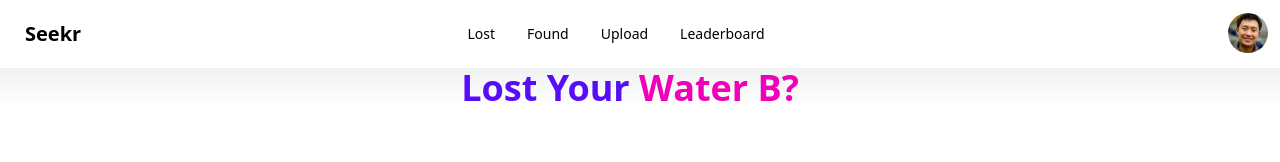
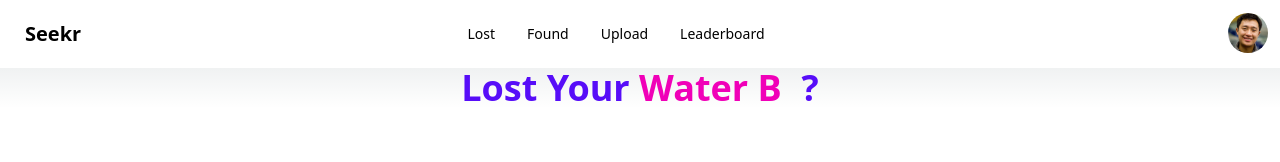
Before and after one commit to nsivaku/seekr, a Next.js app: page / in a window 1280 px wide. Shown: the top 162 px of the page. Built offline with nearby package versions, Linux system fonts and the light colour scheme.

Commit message:
Home button

```diff
--- a/components/NavBar.tsx
+++ b/components/NavBar.tsx
@@ -43,7 +43,10 @@ export default function NavBar() {
               </li>
             </ul>
           </div>
-          <a className="btn btn-ghost normal-case text-xl">Seekr</a>
+          <Link href={"./"}>
+            {" "}
+            <div className="btn btn-ghost normal-case text-xl">Seekr</div>{" "}
+          </Link>
         </div>
         <div className="navbar-center hidden lg:flex">
           <ul className="menu menu-horizontal px-1">
--- a/pages/home.tsx
+++ b/pages/home.tsx
@@ -62,9 +62,12 @@ export default function HomePage() {
   }, [phase, lostItem, selectedIndex]);
   return (
     <div>
-      <h2 className="flex flex-col lg:block text-center text-4xl font-bold text-gray-900">
-        <span className="mb-2 lg:mb-0 text-primary">Lost Your</span>{" "}
-        <span className="text-blue-600 blinking-cursor text-secondary">{lostItem + "?"}</span>
+      <h2 className="flex flex-col lg:block text-center text-4xl font-bold text-primary">
+        <span className="mb-2 lg:mb-0">Lost Your</span>{" "}
+        <span className="text-blue-600 blinking-cursor text-secondary">
+          {lostItem}
+        </span>
+        ?
       </h2>
     </div>
   );
```
